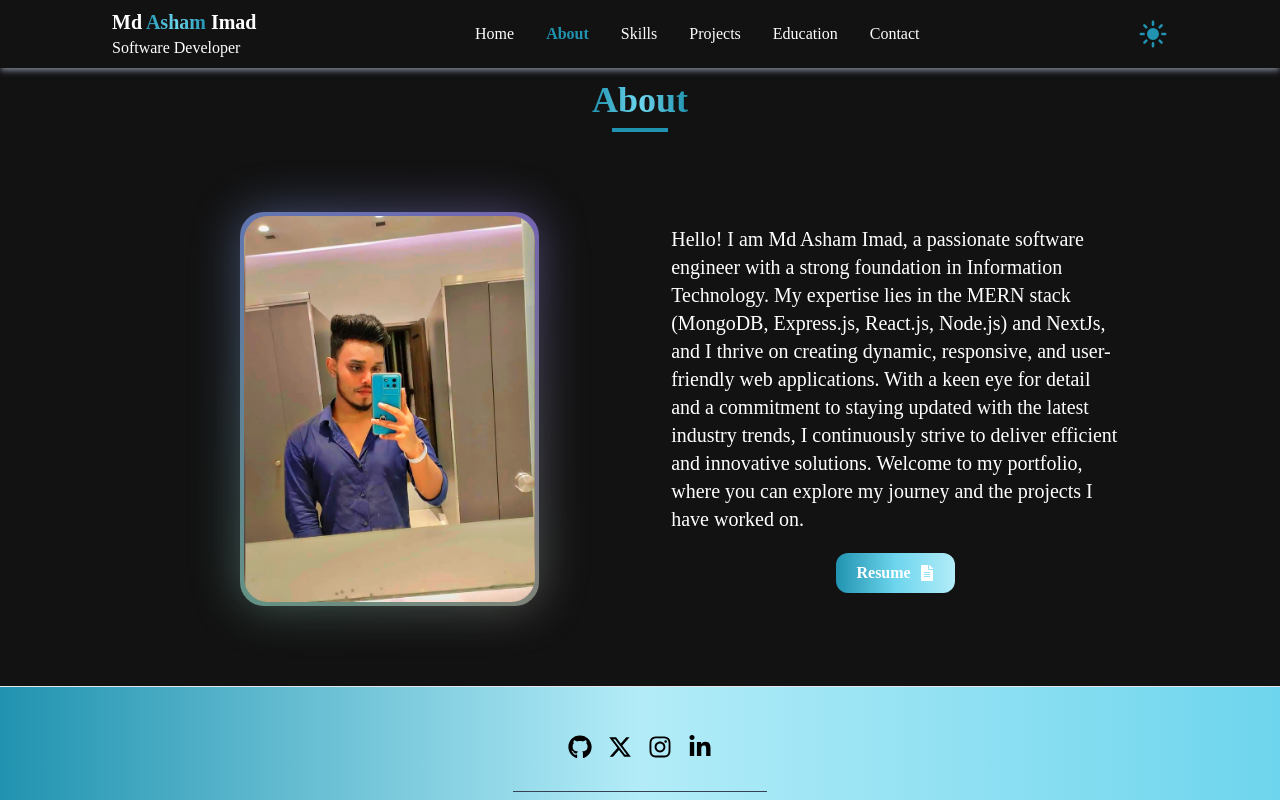
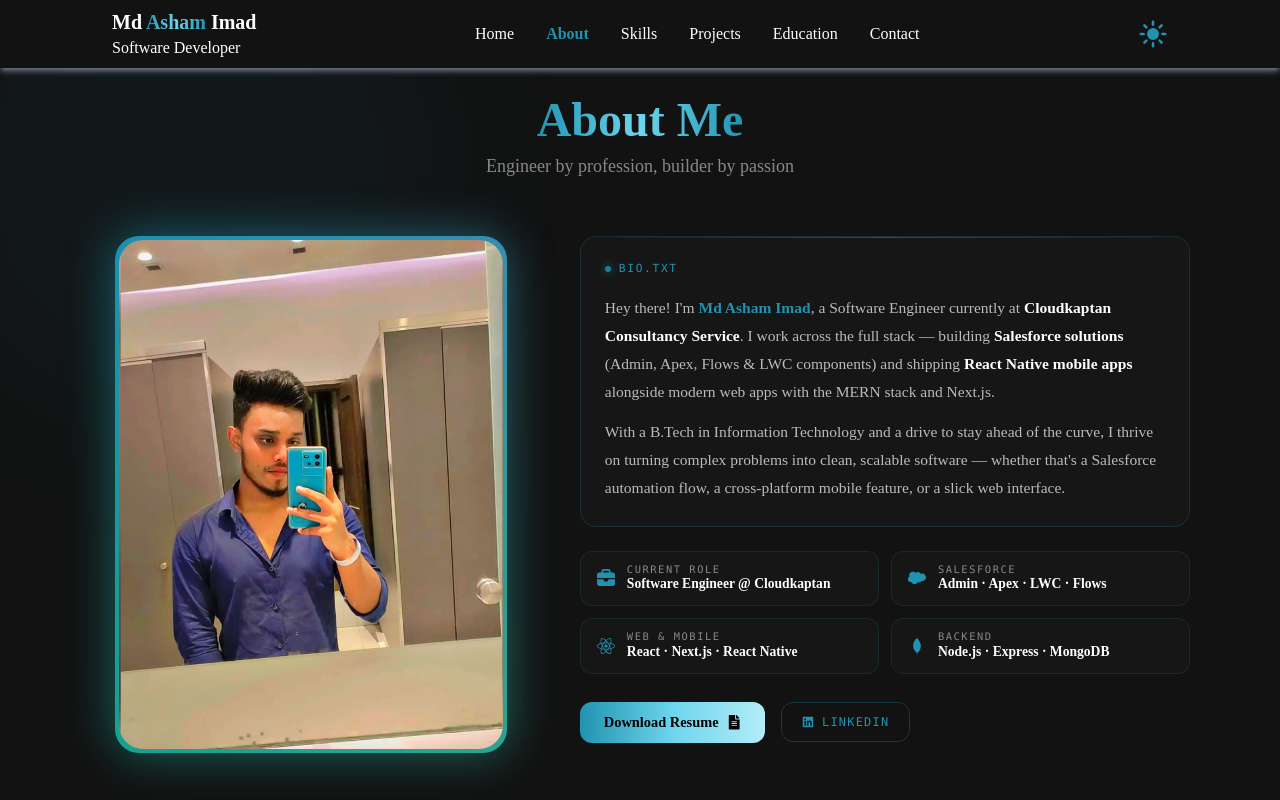
Before and after one commit to Asham0711/portfolio-2.0, a Next.js app: page /about in a window 1280 px wide. Shown: the top 800 px of the page. Built offline with nearby package versions, Linux system fonts and the light colour scheme.

Commit message:
feat: update the ui for about page

```diff
--- a/src/components/About.tsx
+++ b/src/components/About.tsx
@@ -1,14 +1,40 @@
 "use client";
 import pic from "@/assests/aboutPic.jpg";
 import Image from "next/image";
-import { FaFileAlt } from "react-icons/fa";
+import { FaFileAlt, FaLinkedin, FaReact } from "react-icons/fa";
+import { FaBriefcase } from "react-icons/fa6";
+import { SiSalesforce } from "react-icons/si";
+import { DiMongodb } from "react-icons/di";
 import { BackgroundGradient } from "./ui/background-gradient";
 import HighlightText from "./HighlightText";
+
 const resume = "/Md_Asham_Imad_Resume.pdf";
+
+const highlights = [
+  {
+    icon: <FaBriefcase className="text-brand-300" />,
+    label: "Current Role",
+    value: "Software Engineer @ Cloudkaptan",
+  },
+  {
+    icon: <SiSalesforce className="text-brand-300" />,
+    label: "Salesforce",
+    value: "Admin · Apex · LWC · Flows",
+  },
+  {
+    icon: <FaReact className="text-brand-300" />,
+    label: "Web & Mobile",
+    value: "React · Next.js · React Native",
+  },
+  {
+    icon: <DiMongodb className="text-brand-300" />,
+    label: "Backend",
+    value: "Node.js · Express · MongoDB",
+  },
+];
 
 const About = () => {
   const onButtonClick = () => {
-    // Directly open the resume link for download
     const link = document.createElement("a");
     link.href = resume;
     link.download = "Md_Asham_Imad_Resume.pdf";
@@ -16,34 +42,115 @@ const About = () => {
   };
 
   return (
-    <div className="max-w-screen-2xl container mx-auto px-4 md:px-20 my-20">
-      <h1 className="text-4xl text-center font-bold mb-2">
-        <HighlightText text="About" />
+    <div className="min-h-screen pt-24 px-6 pb-16 relative overflow-hidden">
+      {/* Ambient glow blob */}
+      <div className="pointer-events-none fixed top-[-10%] left-[-5%] w-[500px] h-[500px] rounded-full bg-brand-300/5 blur-[80px] z-0" />
+
+      <div className="max-w-[1100px] mx-auto relative z-10">
+        {/* ── Header ── */}
+        <div className="text-center mb-14">
+          <h1 className="md:text-5xl text-4xl font-extrabold">
+            <HighlightText text="About Me" />
           </h1>
-      <div className="border-2 border-brand-300 w-[5%] mx-auto md:mb-20 mb-10"></div>
-      <div className="flex flex-col gap-8 md:flex-row justify-between space-x-5 md:px-20">
-        <div className="md:w-1/2 w-full px-20">
-          <BackgroundGradient className="rounded-3xl">
-            <Image src={pic} alt="Profile" className="rounded-3xl" />
+          <p className="text-lg text-[#888] mt-2">
+            Engineer by profession, builder by passion
+          </p>
+        </div>
+
+        {/* ── Main layout ── */}
+        <div className="flex flex-col md:flex-row gap-12 items-start">
+          {/* Left — Image */}
+          <div className="md:w-[42%] w-full flex justify-center">
+            <BackgroundGradient className="rounded-3xl w-full max-w-sm">
+              <Image
+                src={pic}
+                alt="Md Asham Imad"
+                className="rounded-3xl w-full"
+              />
             </BackgroundGradient>
           </div>
-        <div className="md:w-1/2 flex flex-col justify-center gap-5 items-center">
-          <p className="md:text-xl">
-            Hello! I am Md Asham Imad, a passionate software engineer with a
-            strong foundation in Information Technology. My expertise lies in
-            the MERN stack (MongoDB, Express.js, React.js, Node.js) and NextJs,
-            and I thrive on creating dynamic, responsive, and user-friendly web
-            applications. With a keen eye for detail and a commitment to staying
-            updated with the latest industry trends, I continuously strive to
-            deliver efficient and innovative solutions. Welcome to my portfolio,
-            where you can explore my journey and the projects I have worked on.
+
+          {/* Right — Content */}
+          <div className="md:w-[58%] flex flex-col gap-6">
+            {/* Bio card */}
+            <div className="relative overflow-hidden rounded-2xl border border-brand-300/20 dark:bg-white/[0.02] bg-brand-300/[0.2] p-6">
+              {/* top shimmer line */}
+              <div className="absolute inset-x-0 top-0 h-px bg-gradient-to-r from-transparent via-brand-300/50 to-transparent" />
+
+              <div className="flex items-center gap-2 mb-4">
+                <div className="h-1.5 w-1.5 rounded-full bg-brand-300 shadow-[0_0_8px_#2193b0] animate-pulse" />
+                <span className="font-mono text-[0.7rem] uppercase tracking-[0.15em] text-brand-300">
+                  bio.txt
+                </span>
+              </div>
+
+              <p className="text-[0.97rem] leading-7 text-[#555] dark:text-[#bbb]">
+                Hey there! I&apos;m{" "}
+                <span className="font-semibold text-brand-300">
+                  Md Asham Imad
+                </span>
+                , a Software Engineer currently at{" "}
+                <span className="font-semibold dark:text-white text-black">
+                  Cloudkaptan Consultancy Service
+                </span>
+                . I work across the full stack — building{" "}
+                <span className="font-semibold dark:text-white text-black">
+                  Salesforce solutions
+                </span>{" "}
+                (Admin, Apex, Flows & LWC components) and shipping{" "}
+                <span className="font-semibold dark:text-white text-black">
+                  React Native mobile apps
+                </span>{" "}
+                alongside modern web apps with the MERN stack and Next.js.
               </p>
+
+              <p className="text-[0.97rem] leading-7 text-[#555] dark:text-[#bbb] mt-3">
+                With a B.Tech in Information Technology and a drive to stay
+                ahead of the curve, I thrive on turning complex problems into
+                clean, scalable software — whether that&apos;s a Salesforce
+                automation flow, a cross-platform mobile feature, or a slick web
+                interface.
+              </p>
+            </div>
+
+            {/* Highlights grid */}
+            <div className="grid grid-cols-1 sm:grid-cols-2 gap-3">
+              {highlights.map((h, i) => (
+                <div
+                  key={i}
+                  className="group flex items-center gap-3 rounded-xl border border-brand-300/15 dark:bg-white/[0.02] bg-brand-300/[0.2] px-4 py-3 transition-all duration-250 hover:border-brand-300/40 hover:shadow-[0_4px_20px_rgba(33,147,176,0.1)] hover:-translate-y-0.5"
+                >
+                  <span className="text-lg flex-shrink-0">{h.icon}</span>
+                  <div>
+                    <p className="font-mono text-[0.65rem] uppercase tracking-[0.15em] text-[#888] leading-none mb-0.5">
+                      {h.label}
+                    </p>
+                    <p className="text-[0.85rem] font-semibold dark:text-white text-black leading-tight">
+                      {h.value}
+                    </p>
+                  </div>
+                </div>
+              ))}
+            </div>
+
+            <div className="flex items-center gap-4 pt-1">
               <button
-            className="bg-gradient-to-r from-brand-300 via-brand-200 to-brand-100 px-5 py-2 rounded-xl flex gap-2 justify-center items-center font-semibold"
                 onClick={onButtonClick}
+                className="flex items-center gap-2 bg-gradient-to-r from-brand-300 via-brand-200 to-brand-100 px-6 py-2.5 rounded-xl font-semibold text-black text-[0.9rem] transition-all duration-250 hover:shadow-[0_0_24px_rgba(33,147,176,0.35)] hover:-translate-y-0.5 active:scale-[0.98] cursor-pointer"
               >
-            Resume <FaFileAlt />
+                Download Resume <FaFileAlt />
               </button>
+
+              <a
+                href="https://www.linkedin.com/in/md-asham-imad-926316224/"
+                target="_blank"
+                rel="noreferrer"
+                className="flex justify-center items-center gap-2 font-mono text-[0.75rem] uppercase tracking-widest text-brand-300 border border-brand-300/30 px-5 py-2.5 rounded-xl hover:bg-brand-300/10 transition-all duration-250 hover:-translate-y-0.5"
+              >
+                <FaLinkedin /> LinkedIn
+              </a>
+            </div>
+          </div>
         </div>
       </div>
     </div>
--- a/src/components/Skills.tsx
+++ b/src/components/Skills.tsx
@@ -102,7 +102,7 @@ export default function Skills() {
     <div className="min-h-[100vh] pt-24 px-6 pb-16 relative overflow-hidden">
       <div className="max-w-[1100px] mx-auto relative z-[50]">
         <div className="text-center mb-10">
-          <h1 className="md:text-6xl text-4xl font-extrabold">
+          <h1 className="md:text-5xl text-4xl font-extrabold">
             <HighlightText text="Skills & Stack" />
           </h1>
           <p className="text-lg text-[#888]">
```
Lines whose indentation alone changed are shown as unchanged.
